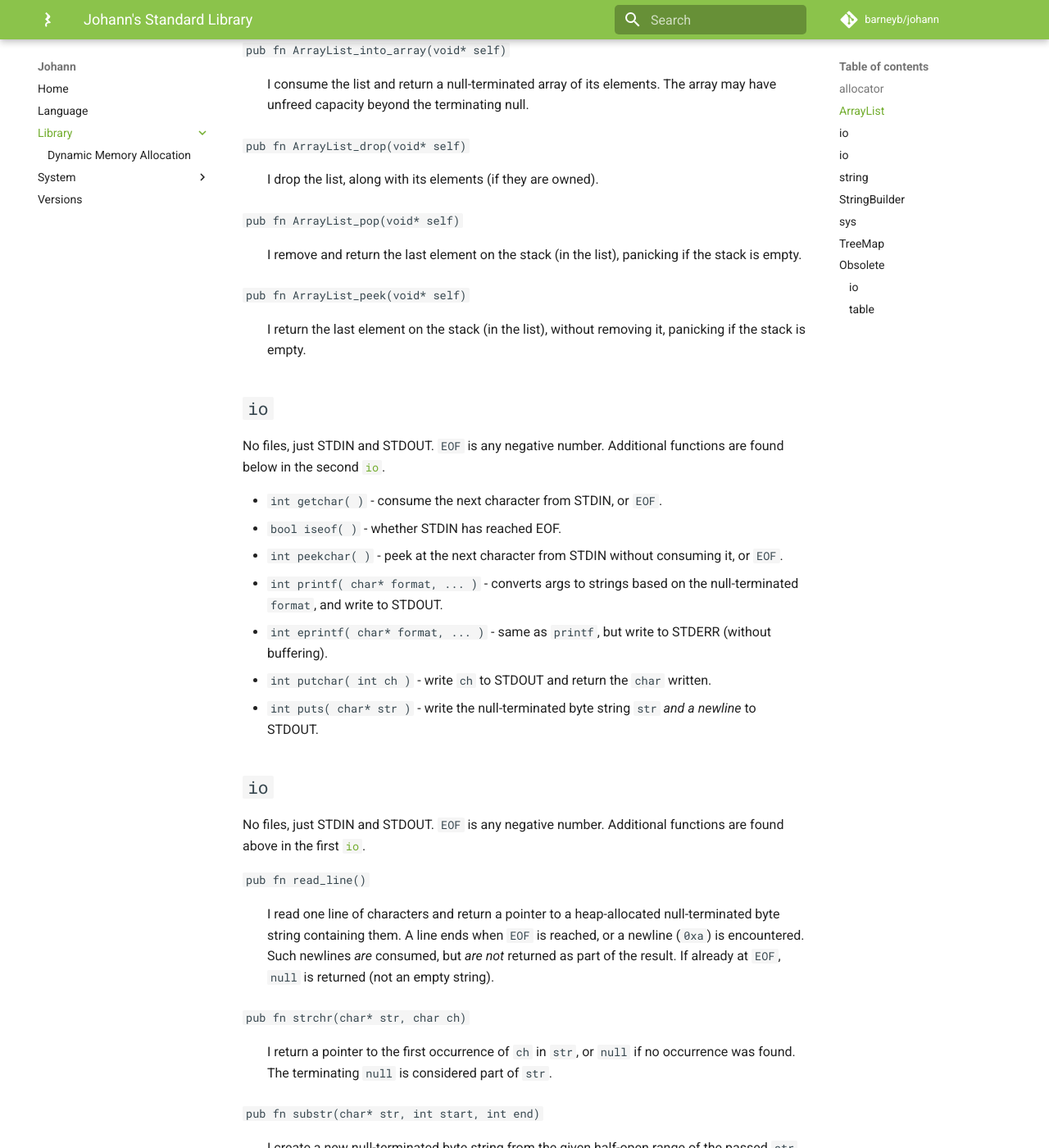
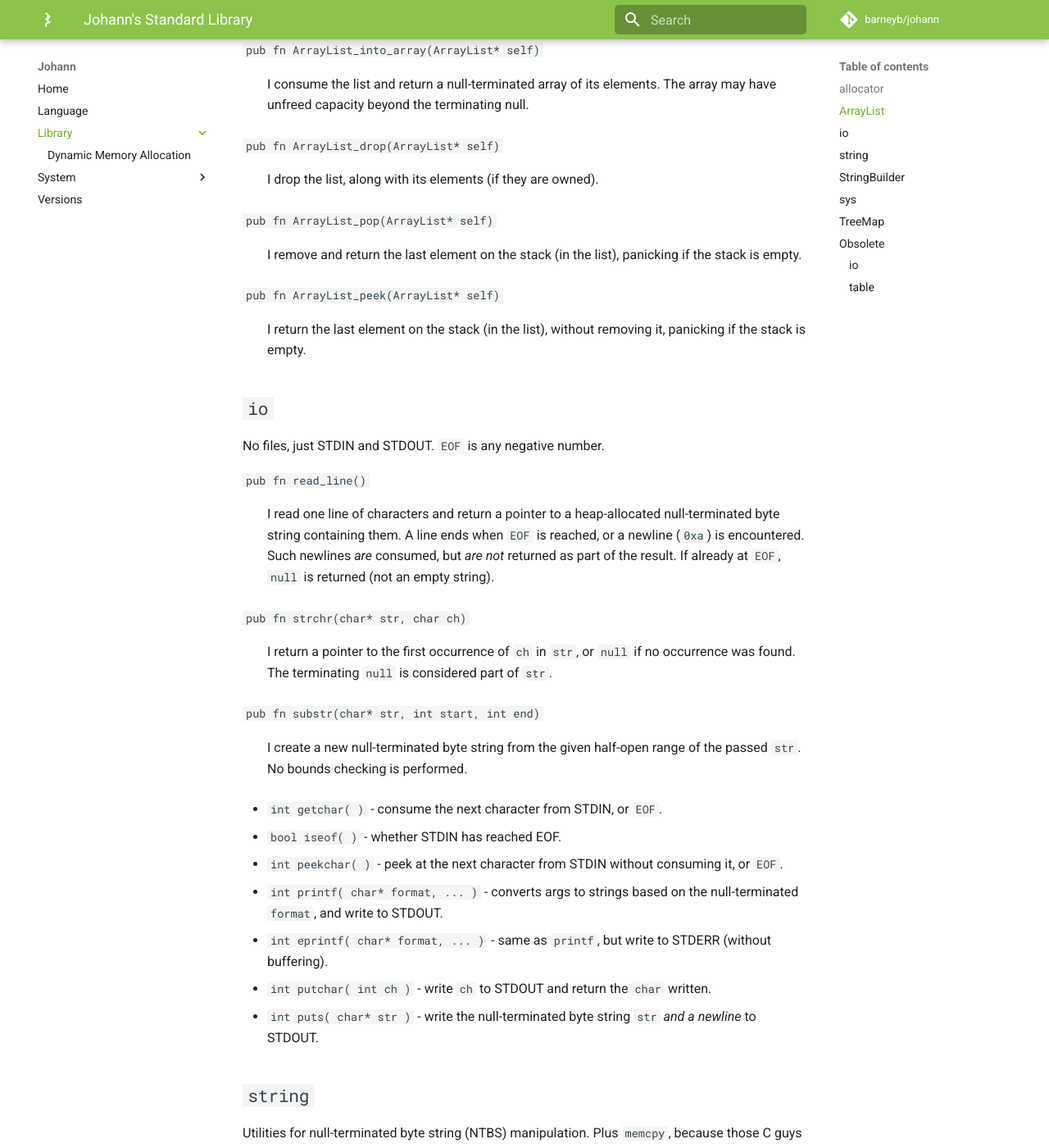
Before and after one commit to barneyb/johann, an MkDocs documentation site: the page built from documentation/docs/library/index.md, in a window 1280 px wide and 1400 px high, scrolled down 1407 px. Shown: the whole window at 82% size. Built offline with MkDocs 1.6.1 and Material for MkDocs 9.7.7, drawn with Linux system fonts in a browser that asks for light colours; comment, search, counter and statistics services are not loaded; some of the changed text lies outside the part shown.

Commit message:
update ArrayList's docs

```diff
--- a/documentation/docs/library/index.md
+++ b/documentation/docs/library/index.md
@@ -4,7 +4,7 @@
 
 ??? note "Johann vs Assembly"
 
-    While the compiler is written entirely in Johann itself, parts of the standard library are still implemented in assembly. You can see behind the curtain a bit below; the Johann bits (e.g., [`allocator`](#allocator)) have their docs generated from the source itself, while the assembly bits (e.g., the first [`io`](#io)) are hand-documented as if C. The second [`io`](#io_1) is Johann.
+    While the compiler is written entirely in Johann itself, parts of the standard library are still implemented in assembly. You can see behind the curtain a bit below; the Johann bits have their docs generated from the source itself, while the assembly bits are hand-documented as if C.
 
 <!--{johanndoc:jstdlib/allocator.jn}-->
 
@@ -37,60 +37,48 @@
 
 `pub fn ArrayList__new_owned(int capacity, void* drop_el) `
 
-: I create a new list with the specified capacity, and function pointer for dropping elements.
+: I create a new list with the specified capacity, with a function pointer for dropping elements.
 
-`pub fn ArrayList_size(void* self) `
+`pub fn ArrayList_size(ArrayList* self) `
 
-: I return the number of elements current in the list.
+: I return the number of elements currently in the list.
 
-`pub fn ArrayList_push(void* self, void el) `
+`pub fn ArrayList_push(ArrayList* self, void el) `
 
 : I add the passed element to the end of the list, extending it if needed.
 
-`pub fn ArrayList_push_all(void* self, void* els) `
+`pub fn ArrayList_push_all(ArrayList* self, void* els) `
 
 : I add every element in the null-terminated `els` array to the end of the list, extending it if needed.
 
-`pub fn ArrayList_get(void* self, int i) `
+`pub fn ArrayList_get(ArrayList* self, int i) `
 
 : I return the `i`th element in the list. If `i` < 0 or `i` >= size, panic.
 
-`pub fn ArrayList_into_array(void* self) `
+`pub fn ArrayList_into_array(ArrayList* self) `
 
 : I consume the list and return a null-terminated array of its elements. The array may have unfreed capacity beyond the terminating null.
 
-`pub fn ArrayList_drop(void* self) `
+`pub fn ArrayList_drop(ArrayList* self) `
 
 : I drop the list, along with its elements (if they are owned).
 
-`pub fn ArrayList_pop(void* self) `
+`pub fn ArrayList_pop(ArrayList* self) `
 
 : I remove and return the last element on the stack (in the list), panicking if the stack is empty.
 
-`pub fn ArrayList_peek(void* self) `
+`pub fn ArrayList_peek(ArrayList* self) `
 
 : I return the last element on the stack (in the list), without removing it, panicking if the stack is empty.
 
 
 <!--{/johanndoc:jstdlib/ArrayList.jn}-->
 
-## `io`
-
-No files, just STDIN and STDOUT. `EOF` is any negative number. Additional functions are found below in the second [`io`](#io_1).
-
-* `int getchar( )` - consume the next character from STDIN, or `EOF`.
-* `bool iseof( )` - whether STDIN has reached EOF.
-* `int peekchar( )` - peek at the next character from STDIN without consuming it, or `EOF`.
-* `int printf( char* format, ... )` - converts args to strings based on the null-terminated `format`, and write to STDOUT.
-* `int eprintf( char* format, ... )` - same as `printf`, but write to STDERR (without buffering).
-* `int putchar( int ch )` - write `ch` to STDOUT and return the `char` written.
-* `int puts( char* str )` - write the null-terminated byte string `str` _and a newline_ to STDOUT.
-
 <!--{johanndoc:jstdlib/io.jn}-->
 
 ## `io`
 
-No files, just STDIN and STDOUT. `EOF` is any negative number. Additional functions are found above in the first [`io`](#io).
+No files, just STDIN and STDOUT. `EOF` is any negative number.
 
 `pub fn read_line() `
 
```
Also changed, not shown: other parts of documentation/docs/library/index.md (+9 -1 lines), 2 other files.
